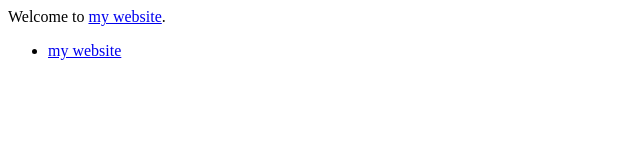
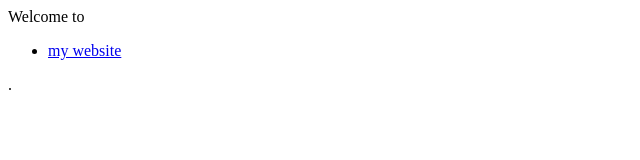
Before and after one commit to shirkingson/shirkingson.github.io, a plain HTML site: page index.html in a window 1280 px wide. Shown: the full height of the page, 0-640 px from the left. Drawn offline with Linux system fonts and the light colour scheme.

Commit message:
Update index.html

```diff
--- a/index.html
+++ b/index.html
@@ -1,5 +1,5 @@
-<p>Welcome to <a href="https://shirkingson.github.io">my website</a>.</p>
-
-<ul>
+<p>Welcome to
+  <ul>
   <li> <a href="https://shirkingson.github.io">my website</a> </li>
-</ul>
+  </ul>
+.</p>
```
